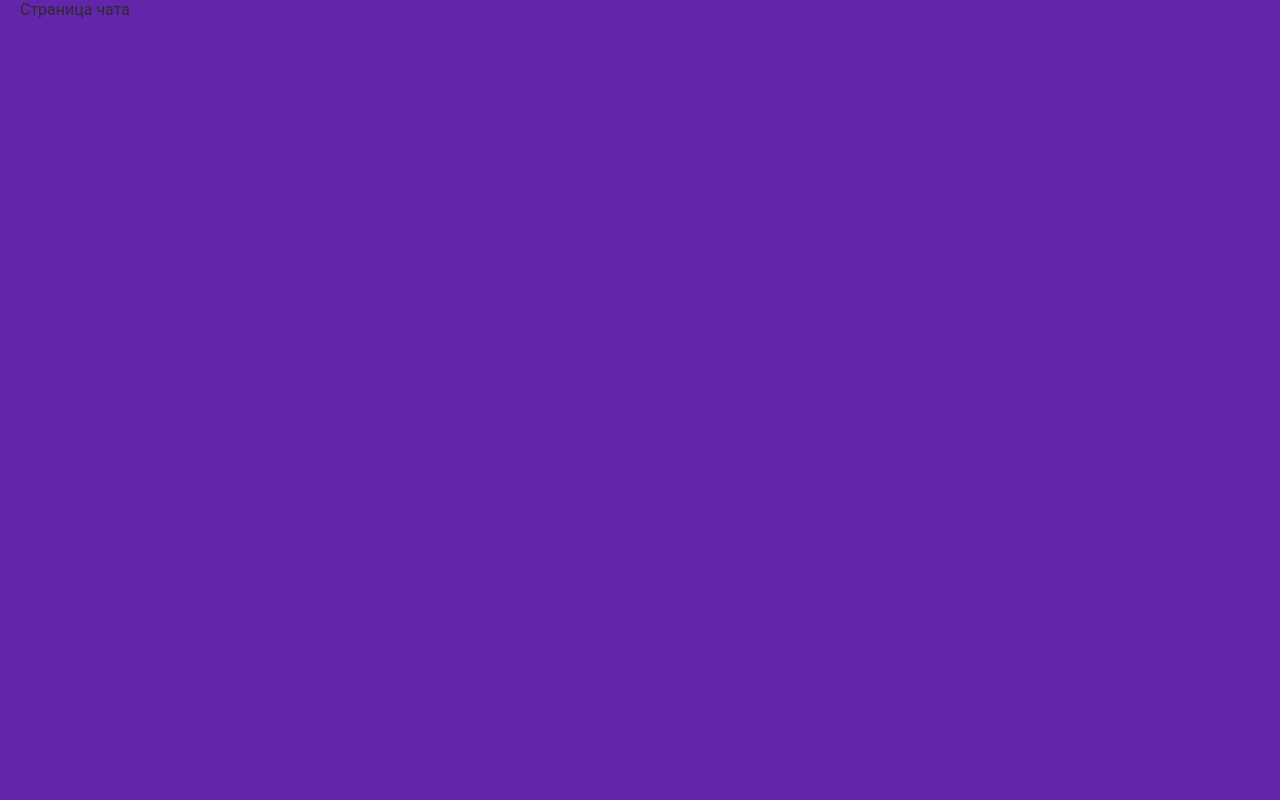
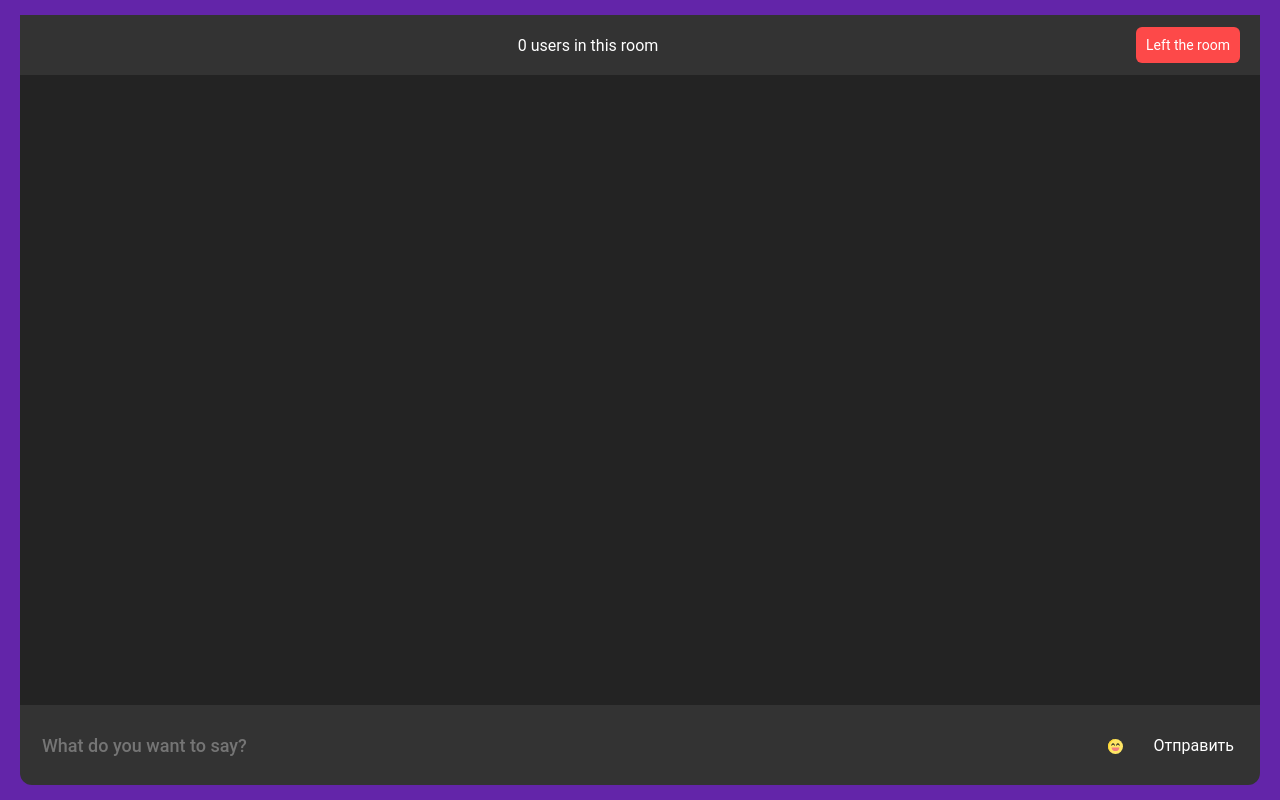
Before and after one commit to RonWinchester/real-time-chat, a React (Create React App) app in the folder frontend/: page /chat in a window 1280 px wide. Built offline with nearby package versions, Linux system fonts and the light colour scheme; no server answers.

Commit message:
frontend базовый UI

```diff
--- a/frontend/src/components/Chat.tsx
+++ b/frontend/src/components/Chat.tsx
@@ -1,8 +1,86 @@
-import React, { FC } from "react";
+import React, { FC, useEffect, useState } from "react";
 import styles from "../styles/Chat.module.css";
+import { io } from "socket.io-client";
+import { useLocation } from "react-router-dom";
+import { IFields } from "../types";
+
+import icon from "../images/emoji.svg";
+import EmojiPicker from "emoji-picker-react";
+const socket = io("http://localhost:5000");
 
 const Chat: FC = () => {
-	return <div>Страница чата</div>;
+	const { search } = useLocation();
+	const initialParams: IFields = {
+		name: "",
+		room: "",
+	};
+	const [roomParams, setRoomParams] = useState<IFields>(initialParams);
+	const [isOpen, setIsOpen] = useState(false);
+	const [message, setMessage] = useState("")
+	useEffect(() => {
+		const searchParams = Object.fromEntries(new URLSearchParams(search));
+		setRoomParams({ name: searchParams.name, room: searchParams.room });
+		socket.emit("join", searchParams);
+	}, [search]);
+
+	useEffect(() => {
+		socket.on("message", ({ data }) => {
+			console.log("data", data);
+		});
+	}, []);
+
+	const leftRoom = () => {};
+
+	const handleSubmit = () => {};
+
+	const handleChange = () => {};
+
+	const onEmojiClick = () => {
+		setIsOpen(!isOpen)
+	}
+
+	return (
+		<div className={styles.wrap}>
+			<div className={styles.header}>
+				<div className={styles.title}>{roomParams.room}</div>
+				<div className={styles.users}>0 users in this room</div>
+				<button className={styles.left} onClick={leftRoom}>
+					Left the room
+				</button>
+			</div>
+
+			<div className={styles.messages}>
+				{/* <Messages messages={state} name={params.name} /> */}
+			</div>
+
+			<form className={styles.form} onSubmit={handleSubmit}>
+				<div className={styles.input}>
+					<input
+						type="text"
+						name="message"
+						placeholder="What do you want to say?"
+						value={message}
+						onChange={handleChange}
+						autoComplete="off"
+						required
+					/>
+				</div>
+				<div className={styles.emoji}>
+					<img src={icon} alt="" onClick={() => setIsOpen(!isOpen)} />
+
+					{isOpen && (
+						<div className={styles.emojies}>
+							<EmojiPicker onEmojiClick={onEmojiClick} />
+						</div>
+					)}
+				</div>
+
+				<div className={styles.button}>
+					<input type="submit" onSubmit={handleSubmit} value="Отправить" />
+				</div>
+			</form>
+		</div>
+	);
 };
 
 export default Chat;
--- a/frontend/src/components/Signup.tsx
+++ b/frontend/src/components/Signup.tsx
@@ -1,11 +1,8 @@
 import React, { FC, useState } from "react";
 import { Link } from "react-router-dom";
 import styles from "../styles/Signup.module.css";
+import { IFields } from "../types";
 
-interface IFields {
-	name: string;
-	room: string;
-}
 
 const Signup: FC = () => {
 	const [values, setValues] = useState<IFields>({
--- /dev/null
+++ b/frontend/src/types/index.ts
@@ -0,0 +1,6 @@
+interface IFields {
+	name: string;
+	room: string;
+}
+
+export type { IFields };
```
